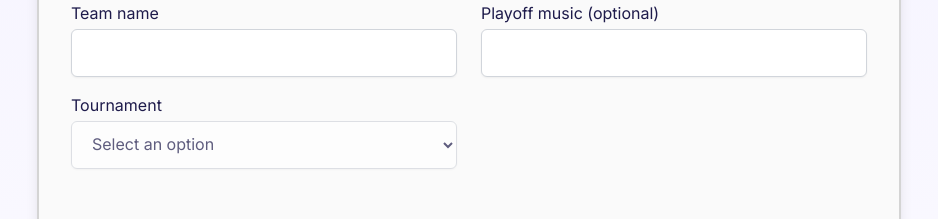
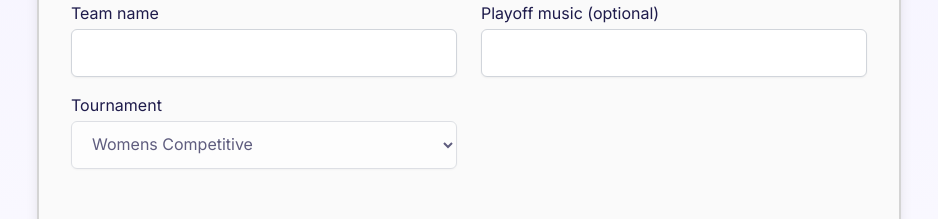
Before and after one commit to marstc1/nextJS-vhNetball, a Next.js app: page / in a window 1280 px wide. Shown: the part 2340-2559 px from the top of the page, without its empty margins (171-1109 px from the left). Built offline with nearby package versions, Linux system fonts and the light colour scheme; a web font is replaced by a local one.

Commit message:
Update RegistrationForm.tsx
defaulting to womens competitive

```diff
--- a/app/components/RegistrationForm.tsx
+++ b/app/components/RegistrationForm.tsx
@@ -181,9 +181,6 @@ const RegistrationForm = () => {
                     defaultValue="competitive-womens"
                     disabled
                   >
-                    <option value="" disabled>
-                      Select an option
-                    </option>
                     <option value="competitive-womens">
                       Womens Competitive
                     </option>
```
